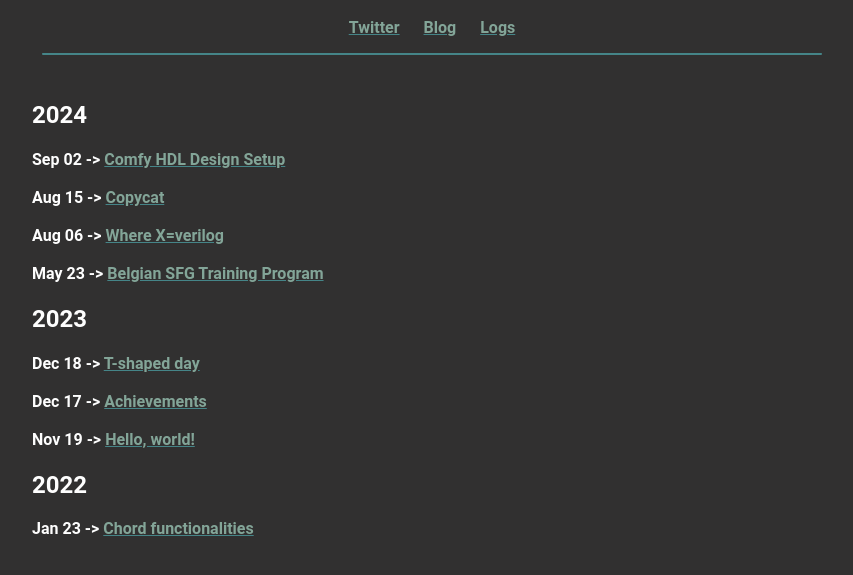
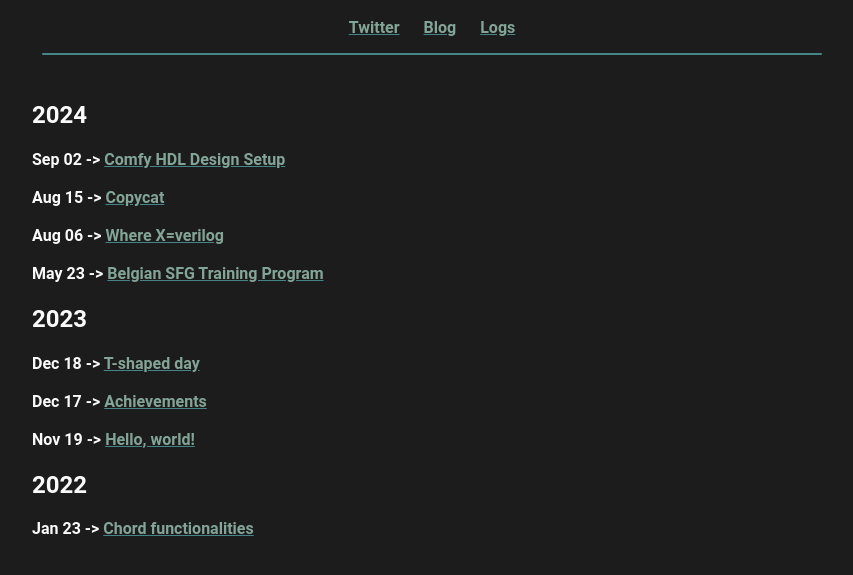
Before and after one commit to pindjouf/pindjouf.xyz, a PHP site: page /index.html in a window 1280 px wide. Shown: the top 575 px of the page, without its empty margins (208-1061 px from the left). Run offline with PHP 8.4, Linux system fonts and the light colour scheme.

Commit message:
changing colors

```diff
--- a/style.css
+++ b/style.css
@@ -1,6 +1,6 @@
 :root {
-    --background: #313030;
-    --text: #fefefe;
+    --background: #1c1c1c;
+    --text: #fafafa;
     --blue: #458588;
     --link: #83a598;
 }
```
